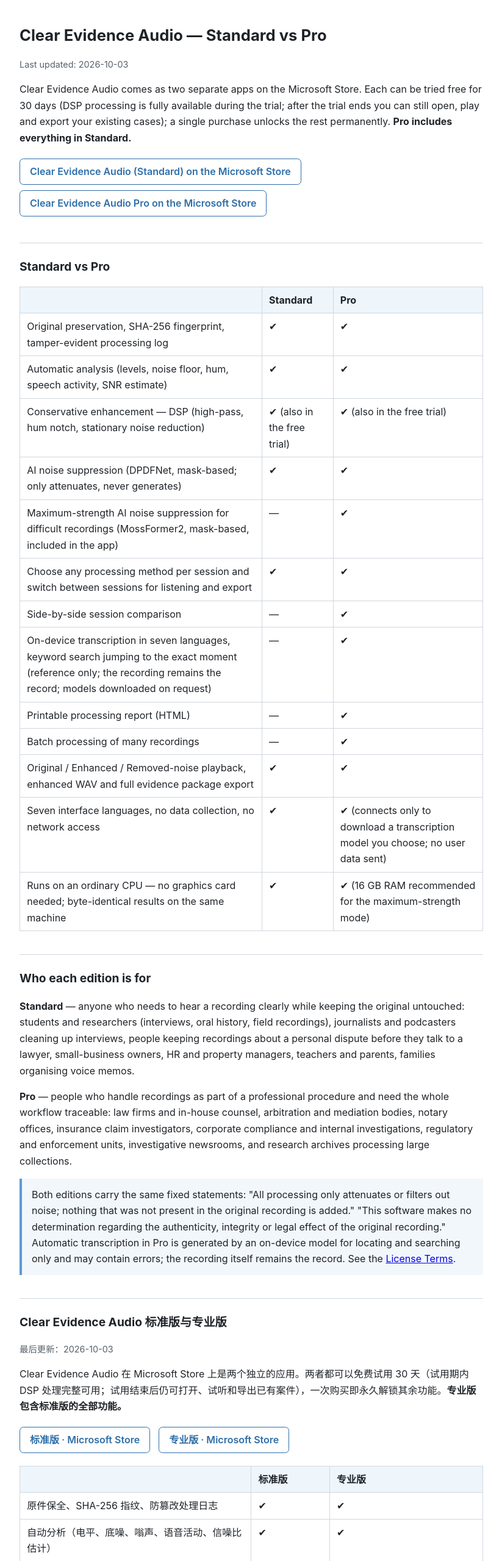
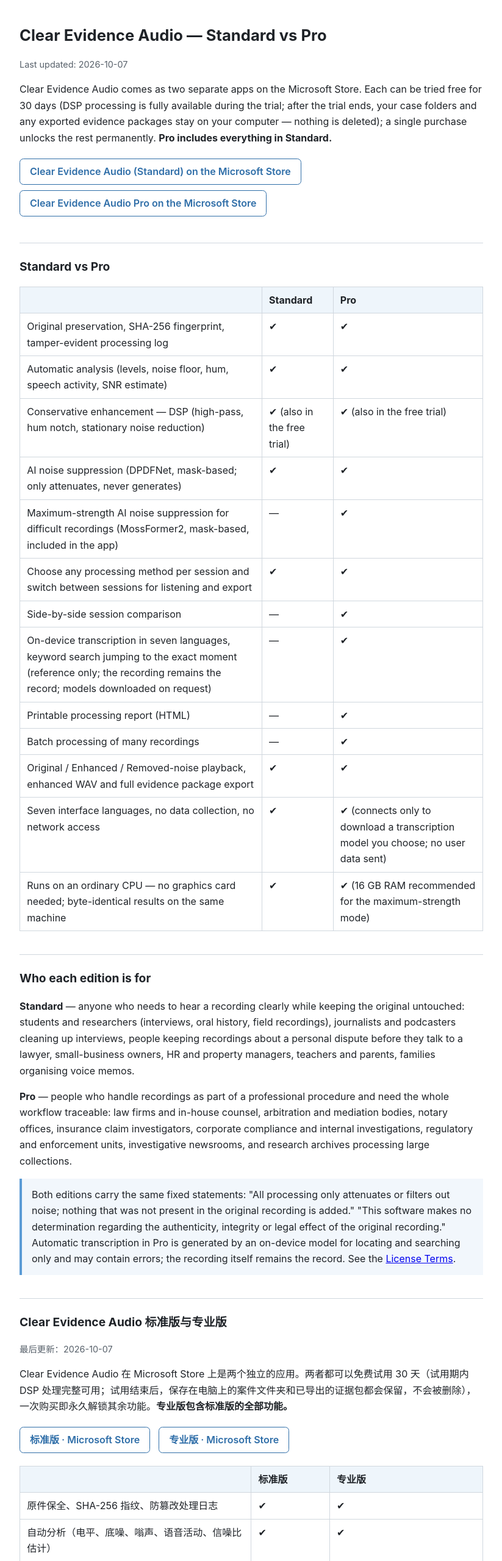
Before and after one commit to topfreeware/legal, a plain HTML site: page clear-evidence-audio/pro.html in a window 1280 px wide. Shown: the top 2560 px of the page at 61% size, without its empty margins (228-1051 px from the left). Drawn offline with Linux system fonts and the light colour scheme.

Commit message:
Add files via upload

```diff
--- a/clear-evidence-audio/pro.html
+++ b/clear-evidence-audio/pro.html
@@ -11,9 +11,9 @@
 </style></head><body><main>
 
 <h1 id="top">Clear Evidence Audio — Standard vs Pro</h1>
-<p class="meta">Last updated: <span class="x">2026-10-03</span></p>
+<p class="meta">Last updated: <span class="x">2026-10-07</span></p>
 
-<p>Clear Evidence Audio comes as two separate apps on the Microsoft Store. Each can be tried free for 30 days (DSP processing is fully available during the trial; after the trial ends you can still open, play and export your existing cases); a single purchase unlocks the rest permanently. <strong>Pro includes everything in Standard.</strong></p>
+<p>Clear Evidence Audio comes as two separate apps on the Microsoft Store. Each can be tried free for 30 days (DSP processing is fully available during the trial; after the trial ends, your case folders and any exported evidence packages stay on your computer — nothing is deleted); a single purchase unlocks the rest permanently. <strong>Pro includes everything in Standard.</strong></p>
 <p><a class="btn" href="https://apps.microsoft.com/detail/9P1WRM3ZMJVQ">Clear Evidence Audio (Standard) on the Microsoft Store</a> <a class="btn" href="https://apps.microsoft.com/detail/9N0QC6MGPWK1">Clear Evidence Audio Pro on the Microsoft Store</a></p>
 
 <h2 id="standard">Standard vs Pro</h2>
@@ -41,8 +41,8 @@
 <blockquote>Both editions carry the same fixed statements: "All processing only attenuates or filters out noise; nothing that was not present in the original recording is added." "This software makes no determination regarding the authenticity, integrity or legal effect of the original recording." Automatic transcription in Pro is generated by an on-device model for locating and searching only and may contain errors; the recording itself remains the record. See the <a href="terms.html">License Terms</a>.</blockquote>
 
 <h2 id="zh">Clear Evidence Audio 标准版与专业版</h2>
-<p class="meta">最后更新：<span class="x">2026-10-03</span></p>
-<p>Clear Evidence Audio 在 Microsoft Store 上是两个独立的应用。两者都可以免费试用 30 天（试用期内 DSP 处理完整可用；试用结束后仍可打开、试听和导出已有案件），一次购买即永久解锁其余功能。<strong>专业版包含标准版的全部功能。</strong></p>
+<p class="meta">最后更新：<span class="x">2026-10-07</span></p>
+<p>Clear Evidence Audio 在 Microsoft Store 上是两个独立的应用。两者都可以免费试用 30 天（试用期内 DSP 处理完整可用；试用结束后，保存在电脑上的案件文件夹和已导出的证据包都会保留，不会被删除），一次购买即永久解锁其余功能。<strong>专业版包含标准版的全部功能。</strong></p>
 <p><a class="btn" href="https://apps.microsoft.com/detail/9P1WRM3ZMJVQ">标准版 · Microsoft Store</a> <a class="btn" href="https://apps.microsoft.com/detail/9N0QC6MGPWK1">专业版 · Microsoft Store</a></p>
 
 <table>
```
